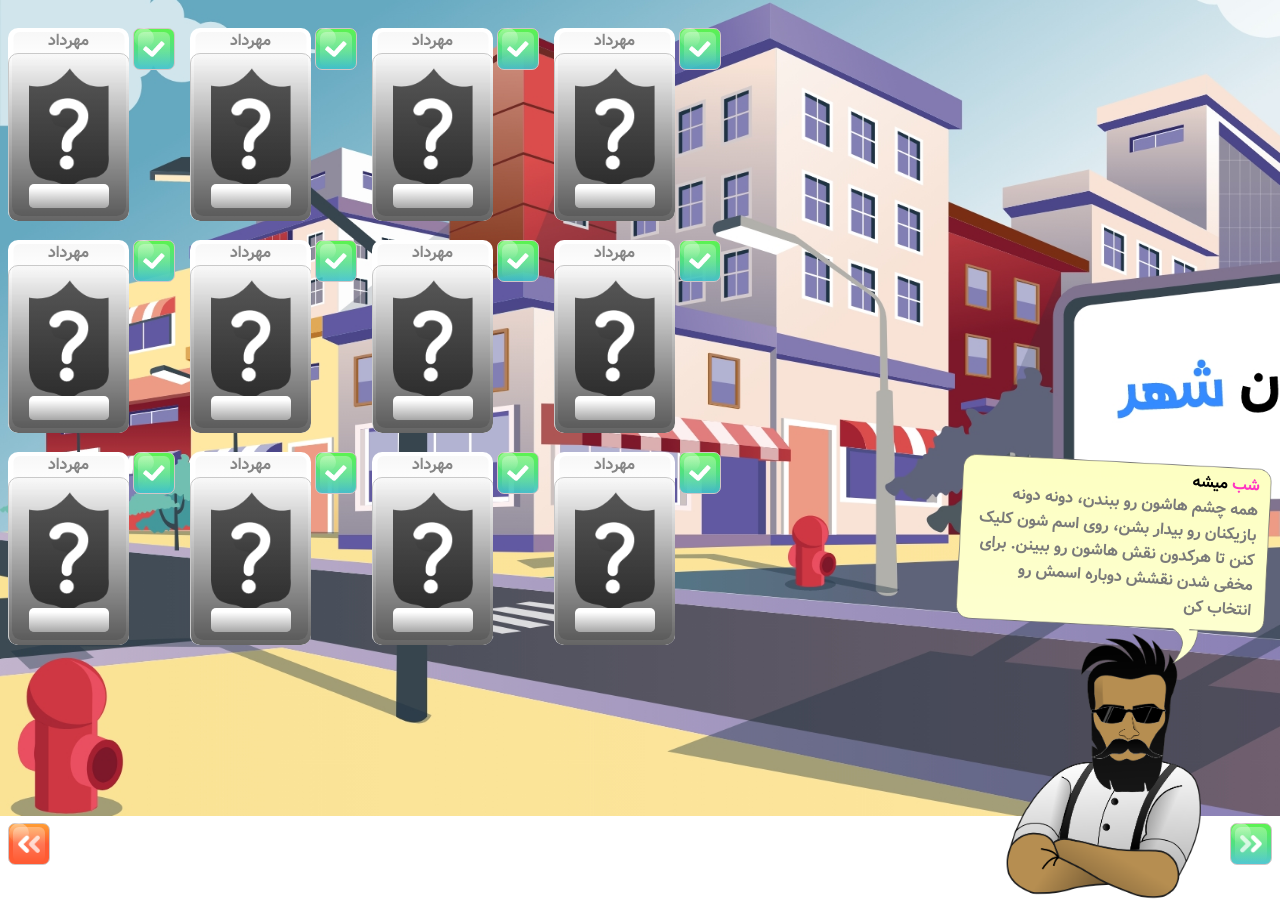
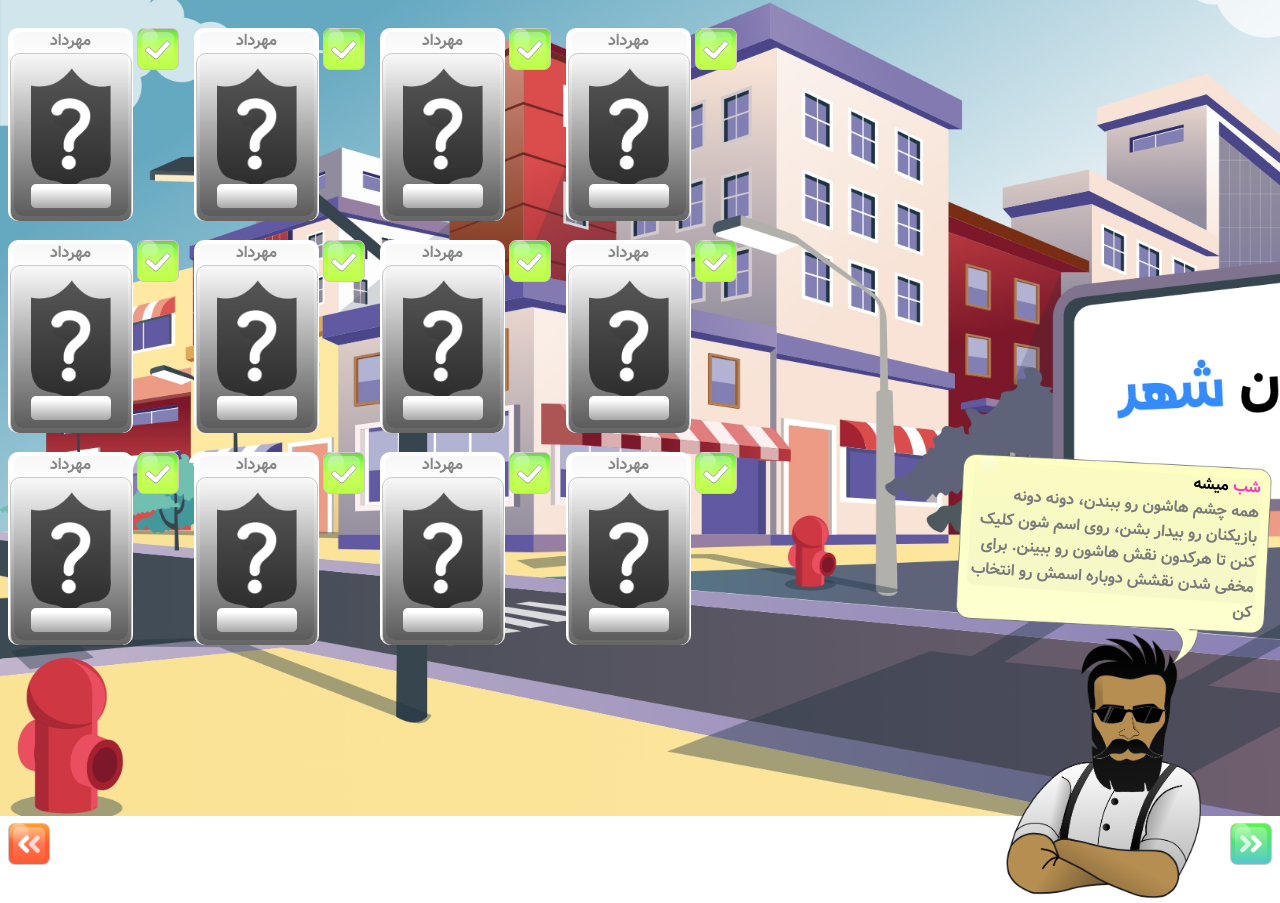
Before and after one commit to moein-rezaee/Mafia-Classic, a plain HTML site: page page4.html in a window 1280 px wide. Drawn offline with Linux system fonts and the light colour scheme; files whose address does not match are found by name.

Commit message:
set checbox btn for page 4 and 5 and edit something

```diff
--- a/page4.html
+++ b/page4.html
@@ -26,9 +26,10 @@
                 </div>
               </div>
             </div>
-            <btn class="ligthShadow">
-              <a class="btn ico agree agreeColor"></a>
-            </btn>
+            <label class="checkbox ligthShadow">
+              <input type="checkbox" class="ViewHide" checked="checked" />
+              <span class="checkmark btn"></span>
+            </label>
           </div>
           <div class="unknowParent">
             <div class="unknow">
@@ -45,9 +46,10 @@
                 </div>
               </div>
             </div>
-            <btn class="ligthShadow">
-              <a class="btn ico agree agreeColor"></a>
-            </btn>
+            <label class="checkbox ligthShadow">
+              <input type="checkbox" class="ViewHide" checked="checked" />
+              <span class="checkmark btn"></span>
+            </label>
           </div>
           <div class="unknowParent">
             <div class="unknow">
@@ -64,9 +66,10 @@
                 </div>
               </div>
             </div>
-            <btn class="ligthShadow">
-              <a class="btn ico agree agreeColor"></a>
-            </btn>
+            <label class="checkbox ligthShadow">
+              <input type="checkbox" class="ViewHide" checked="checked" />
+              <span class="checkmark btn"></span>
+            </label>
           </div>
           <div class="unknowParent">
             <div class="unknow">
@@ -83,9 +86,10 @@
                 </div>
               </div>
             </div>
-            <btn class="ligthShadow">
-              <a class="btn ico agree agreeColor"></a>
-            </btn>
+            <label class="checkbox ligthShadow">
+              <input type="checkbox" class="ViewHide" checked="checked" />
+              <span class="checkmark btn"></span>
+            </label>
           </div>
           <div class="unknowParent">
             <div class="unknow">
@@ -102,9 +106,10 @@
                 </div>
               </div>
             </div>
-            <btn class="ligthShadow">
-              <a class="btn ico agree agreeColor"></a>
-            </btn>
+            <label class="checkbox ligthShadow">
+              <input type="checkbox" class="ViewHide" checked="checked" />
+              <span class="checkmark btn"></span>
+            </label>
           </div>
           <div class="unknowParent">
             <div class="unknow">
@@ -121,9 +126,10 @@
                 </div>
               </div>
             </div>
-            <btn class="ligthShadow">
-              <a class="btn ico agree agreeColor"></a>
-            </btn>
+            <label class="checkbox ligthShadow">
+              <input type="checkbox" class="ViewHide" checked="checked" />
+              <span class="checkmark btn"></span>
+            </label>
           </div>
           <div class="unknowParent">
             <div class="unknow">
@@ -140,9 +146,10 @@
                 </div>
               </div>
             </div>
-            <btn class="ligthShadow">
-              <a class="btn ico agree agreeColor"></a>
-            </btn>
+            <label class="checkbox ligthShadow">
+              <input type="checkbox" class="ViewHide" checked="checked" />
+              <span class="checkmark btn"></span>
+            </label>
           </div>
           <div class="unknowParent">
             <div class="unknow">
@@ -159,9 +166,10 @@
                 </div>
               </div>
             </div>
-            <btn class="ligthShadow">
-              <a class="btn ico agree agreeColor"></a>
-            </btn>
+            <label class="checkbox ligthShadow">
+              <input type="checkbox" class="ViewHide" checked="checked" />
+              <span class="checkmark btn"></span>
+            </label>
           </div>
           <div class="unknowParent">
             <div class="unknow">
@@ -178,9 +186,10 @@
                 </div>
               </div>
             </div>
-            <btn class="ligthShadow">
-              <a class="btn ico agree agreeColor"></a>
-            </btn>
+            <label class="checkbox ligthShadow">
+              <input type="checkbox" class="ViewHide" checked="checked" />
+              <span class="checkmark btn"></span>
+            </label>
           </div>
           <div class="unknowParent">
             <div class="unknow">
@@ -197,9 +206,10 @@
                 </div>
               </div>
             </div>
-            <btn class="ligthShadow">
-              <a class="btn ico agree agreeColor"></a>
-            </btn>
+            <label class="checkbox ligthShadow">
+              <input type="checkbox" class="ViewHide" checked="checked" />
+              <span class="checkmark btn"></span>
+            </label>
           </div>
           <div class="unknowParent">
             <div class="unknow">
@@ -216,9 +226,10 @@
                 </div>
               </div>
             </div>
-            <btn class="ligthShadow">
-              <a class="btn ico agree agreeColor"></a>
-            </btn>
+            <label class="checkbox ligthShadow">
+              <input type="checkbox" class="ViewHide" checked="checked" />
+              <span class="checkmark btn"></span>
+            </label>
           </div>
           <div class="unknowParent">
             <div class="unknow">
@@ -235,9 +246,10 @@
                 </div>
               </div>
             </div>
-            <btn class="ligthShadow">
-              <a class="btn ico agree agreeColor"></a>
-            </btn>
+            <label class="checkbox ligthShadow">
+              <input type="checkbox" class="ViewHide" checked="checked" />
+              <span class="checkmark btn"></span>
+            </label>
           </div>
         </div>
       </div>
@@ -257,7 +269,7 @@
         </div>
         <div class="conductor">
           <div class="aboutPlay">
-            <parent>
+            <parent class="ligthShadow">
               <div class="txtTitle">
                 <span class="friend">شب</span>
                 <span>میشه</span>
--- a/style/Style.css
+++ b/style/Style.css
@@ -193,21 +193,21 @@
   z-index: 100;
 }
 
-
 /* checkMark */
 
 /* Create a custom checkbox */
 .checkbox {
-  display: flow-root;
+  display: inline-block;
   position: relative;
   cursor: pointer;
+  vertical-align: top;
 }
 
-.checkbox .checkmark{
+.checkbox .checkmark {
   transition: var(--Transition);
 }
 
-.checkbox .checkmark{
+.checkbox .checkmark {
   background-color: #9b9b9b57;
 }
 
@@ -232,7 +232,6 @@
 /* Show the checkmark when checked */
 .checkbox input:checked + .checkmark:after {
   display: block;
-
 }
 
 /* Style the checkmark/indicator */
@@ -250,8 +249,6 @@
   transform: translate(-50%, -56%);
   transition: var(--Transition);
 }
-
-
 
 /* endCheckmarkSTyle */
 
@@ -370,18 +367,17 @@
   background-color: var(--pending);
 }
 
-.agreeColor{
+.agreeColor {
   background: var(--grdSelect);
 }
 
-.refuseColor{
+.refuseColor {
   background: var(--grdUnselect);
 }
 
 .disabled {
   filter: grayscale(1);
 }
-
 
 /* End Color */
 
@@ -787,7 +783,7 @@
   bottom: 28px;
 }
 
-.panelEvent div{
+.panelEvent div {
   display: inline-block;
 }
 
@@ -973,18 +969,17 @@
   margin-left: 10px;
 }
 
-.refuse{
+.refuse {
   float: left;
 }
 
-.agreeMent{
+.agreeMent {
   float: right;
 }
 
 next .btn {
   float: right;
 }
-
 
 .arrowBtn prev .btn.arrow::after {
   transform: rotate(180deg);
@@ -1028,7 +1023,7 @@
   background: #e6e6e65c;
 }
 
-.managePlayer .addPlayer .ligthShadow::after{
+.managePlayer .addPlayer .ligthShadow::after {
   height: 25px;
 }
 
@@ -1053,7 +1048,6 @@
   gap: 5px;
   margin-bottom: 12px;
 }
-
 
 .playerCondition agree .btn {
   background: var(--grdChoose);
@@ -1112,7 +1106,11 @@
 }
 
 .headTitleConductor .txtBox.ligthShadow::after {
-  background: linear-gradient( 0deg, rgb(137 137 137 / 12%) 0%, rgb(215 215 215 / 0%) 208% );
+  background: linear-gradient(
+    0deg,
+    rgb(137 137 137 / 12%) 0%,
+    rgb(215 215 215 / 0%) 208%
+  );
   height: 90px;
   width: calc(100% - 72px);
   top: 8px;
@@ -1159,15 +1157,15 @@
   margin: 20px auto 0;
 }
 
-.nigthParent{
+.nigthParent {
   height: 100vh;
 }
 
 .unknow {
   display: inline-block;
-  width: 121px;
+  width: 125px;
   height: 193px;
-  /* background: linear-gradient(180deg, rgb(219 219 219) 100%, rgb(0 0 0) 100%); */
+  text-align: center;
   background-color: var(--txtDefaultColor);
   border-radius: 10px;
   overflow: hidden;
@@ -1184,7 +1182,6 @@
 .unknowTitle.ligthShadow::after {
   background: var(--grdLigthGray);
   opacity: 0.4;
-  height: 30px;
 }
 
 .unknowTitle.ligthShadow::before {
@@ -1219,11 +1216,13 @@
 
 .parentBtns .conductor .aboutPlay parent {
   display: flow-root;
+  width: 25%;
   padding: 0 15px 0 0;
   transform: rotate(4deg);
   font-family: var(--txtFont);
-  margin-top: -19px;
+  margin-top: 12px;
   font-size: 12pt;
+  float: right;
 }
 
 .parentBtns .conductor .aboutPlay .txtTitle {
@@ -1234,10 +1233,20 @@
 
 .parentBtns .conductor .aboutPlay p {
   display: flow-root;
-  width: 25%;
+  width: 100%;
   float: right;
   color: var(--secondText);
   text-align: right;
+}
+
+.parentBtns .conductor .ligthShadow::after {
+  background: linear-gradient(
+    0deg,
+    rgb(137 137 137 / 12%) 0%,
+    rgb(215 215 215 / 0%) 208%
+  );
+  height: 125px;
+  left: calc(50% - 8px);
 }
 
 .parentBtns #man::before {
@@ -1277,15 +1286,14 @@
   text-align: center;
 }
 
-
-.unknowParent btn{
+.unknowParent btn {
   display: inline-block;
   vertical-align: top;
 }
 
 /* ChooseCaracter */
 
-.choosesCaracter{
+.choosesCaracter {
   display: flow-root;
   height: 100vh;
 }
@@ -1298,20 +1306,21 @@
   border: unset;
 }
 
-.choosesCaracter .person,
-.choosesCaracter .group {
+.choosesCaracter .person {
   display: inline-block;
   vertical-align: top;
+  width: calc(25% - 30px);
 }
 
 .choosesCaracter .group {
-  width: calc(80% - 10px);
+  display: inline-grid;
+  width: calc(80% - 50px);
+  grid-template-columns: repeat(4, 1fr);
 }
-
 
 .caracterPersonName {
   display: flow-root;
-  width: 230px;
+  width: 100%;
   padding: 10px 15px;
   text-align: right;
   border-radius: 14px;
@@ -1360,7 +1369,7 @@
   align-items: center;
 }
 
-.btnParents .cancle{
+.btnParents .cancle {
   margin-top: 5px;
 }
 
@@ -1379,6 +1388,6 @@
   font-size: 11pt;
 }
 
-.btnParents .nightBtns div{
+.btnParents .nightBtns div {
   margin-left: 5px;
 }
```
Also changed, not shown: page3.html (+2 -2 lines), page5.html (+81 -4 lines).
